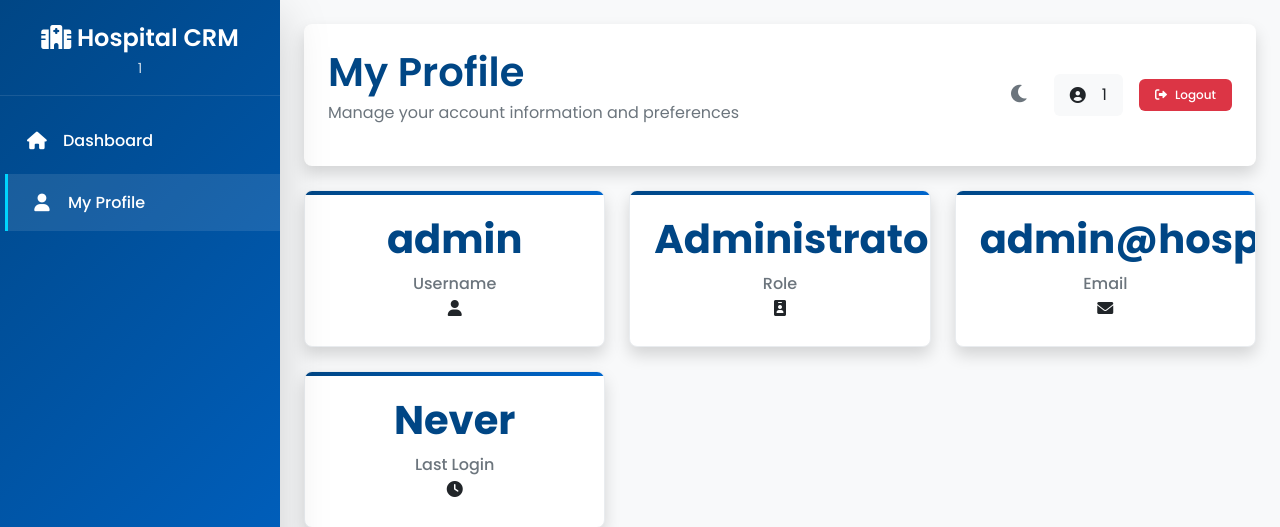
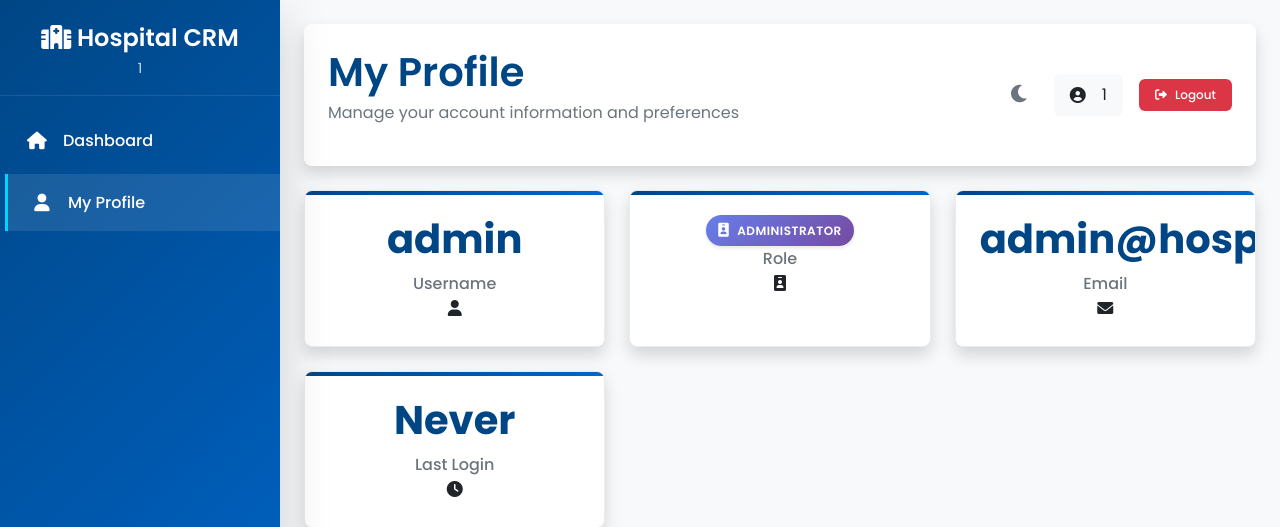
Before and after one commit to sundaramishra223/hcrm, a PHP site: page /profile.php in a window 1280 px wide. Shown: the top 527 px of the page. Run offline with PHP 8.4, Linux system fonts and the light colour scheme; a user stored in the database is signed in; data comes from the database, SQL or seed files in the repository.

Commit message:
Checkpoint before follow-up message

```diff
--- a/profile.php
+++ b/profile.php
@@ -282,7 +282,12 @@ try {
                     <i class="fas fa-user stat-icon"></i>
                 </div>
                 <div class="stat-card">
-                    <h3><?php echo htmlspecialchars($user_profile['role_display_name'] ?? 'N/A'); ?></h3>
+                    <div class="role-display">
+                        <span class="role-badge role-<?php echo strtolower(str_replace(' ', '-', $user_profile['role_display_name'] ?? 'unknown')); ?>">
+                            <i class="fas fa-id-badge"></i>
+                            <?php echo htmlspecialchars($user_profile['role_display_name'] ?? 'N/A'); ?>
+                        </span>
+                    </div>
                     <p>Role</p>
                     <i class="fas fa-id-badge stat-icon"></i>
                 </div>
@@ -575,6 +580,112 @@ try {
         .info-item span {
             color: #666;
         }
+
+        /* Professional Role Badge Styles */
+        .role-display {
+            display: flex;
+            justify-content: center;
+            align-items: center;
+            margin: 10px 0;
+        }
+
+        .role-badge {
+            display: inline-flex;
+            align-items: center;
+            gap: 8px;
+            padding: 8px 16px;
+            border-radius: 20px;
+            font-weight: 600;
+            font-size: 14px;
+            text-transform: uppercase;
+            letter-spacing: 0.5px;
+            box-shadow: 0 2px 4px rgba(0,0,0,0.1);
+            transition: all 0.3s ease;
+        }
+
+        .role-badge:hover {
+            transform: translateY(-2px);
+            box-shadow: 0 4px 8px rgba(0,0,0,0.15);
+        }
+
+        .role-badge i {
+            font-size: 16px;
+        }
+
+        /* Role-specific colors */
+        .role-badge.role-administrator {
+            background: linear-gradient(135deg, #667eea 0%, #764ba2 100%);
+            color: white;
+        }
+
+        .role-badge.role-doctor {
+            background: linear-gradient(135deg, #f093fb 0%, #f5576c 100%);
+            color: white;
+        }
+
+        .role-badge.role-intern-doctor {
+            background: linear-gradient(135deg, #ffecd2 0%, #fcb69f 100%);
+            color: #8b4513;
+        }
+
+        .role-badge.role-nurse {
+            background: linear-gradient(135deg, #a8edea 0%, #fed6e3 100%);
+            color: #2c5530;
+        }
+
+        .role-badge.role-intern-nurse {
+            background: linear-gradient(135deg, #d299c2 0%, #fef9d7 100%);
+            color: #4a4a4a;
+        }
+
+        .role-badge.role-patient {
+            background: linear-gradient(135deg, #89f7fe 0%, #66a6ff 100%);
+            color: white;
+        }
+
+        .role-badge.role-receptionist {
+            background: linear-gradient(135deg, #fa709a 0%, #fee140 100%);
+            color: white;
+        }
+
+        .role-badge.role-lab-technician {
+            background: linear-gradient(135deg, #a8caba 0%, #5d4e75 100%);
+            color: white;
+        }
+
+        .role-badge.role-intern-lab {
+            background: linear-gradient(135deg, #ff9a9e 0%, #fecfef 100%);
+            color: #4a4a4a;
+        }
+
+        .role-badge.role-pharmacy-staff {
+            background: linear-gradient(135deg, #ffecd2 0%, #fcb69f 100%);
+            color: #8b4513;
+        }
+
+        .role-badge.role-intern-pharmacy {
+            background: linear-gradient(135deg, #ff9a9e 0%, #fecfef 100%);
+            color: #4a4a4a;
+        }
+
+        .role-badge.role-unknown {
+            background: linear-gradient(135deg, #bdc3c7 0%, #2c3e50 100%);
+            color: white;
+        }
+
+        /* Enhanced stat card for role display */
+        .stat-card .role-display {
+            margin: 0;
+        }
+
+        .stat-card .role-badge {
+            font-size: 12px;
+            padding: 6px 12px;
+        }
+
+        .stat-card .role-badge i {
+            font-size: 14px;
+        }
     </style>
 </body>
 </html>
```
